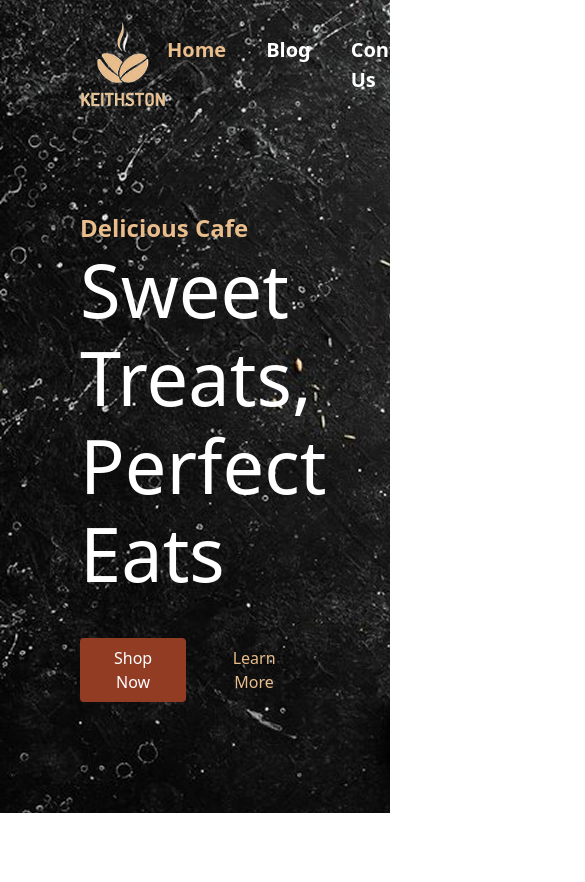
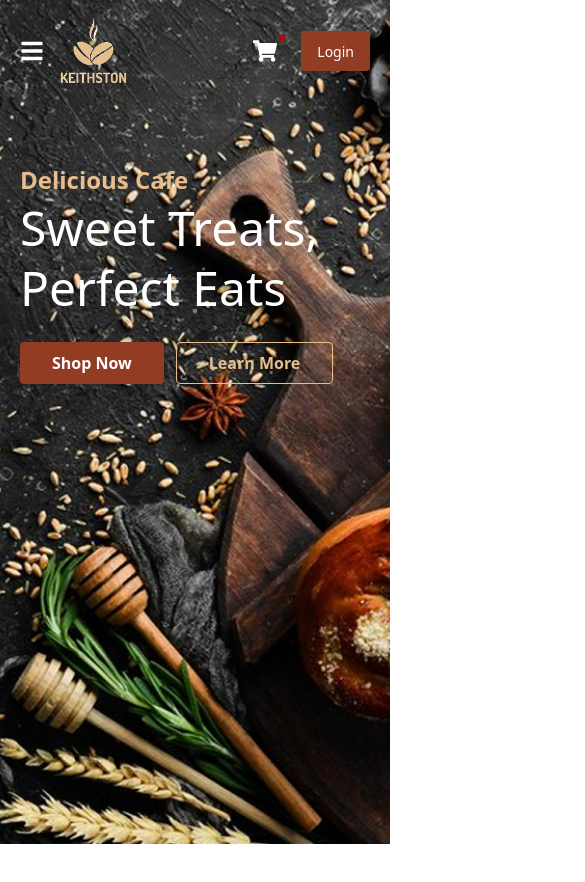
Before and after one commit to Will24300/barkery, a React (Vite) app in the folder barkery-cake/: page / in a window 390 px wide. Shown: the top 882 px of the page, 585 px wide, since content can reach past the window. Built offline with nearby package versions, Linux system fonts and the light colour scheme; a web font is replaced by a local one.

Commit message:
Modified Navbar

```diff
--- a/barkery-cake/package.json
+++ b/barkery-cake/package.json
@@ -4,7 +4,7 @@
   "version": "0.0.0",
   "type": "module",
   "scripts": {
-    "dev": "vite",
+    "dev": "vite --host",
     "build": "vite build",
     "lint": "eslint .",
     "preview": "vite preview"
--- a/barkery-cake/src/components/Navbar.jsx
+++ b/barkery-cake/src/components/Navbar.jsx
@@ -1,24 +1,65 @@
-import { useState } from "react";
+import { useState, useEffect } from "react";
 import bg from "../assets/bg.png";
 import logo from "../assets/logo.png";
-import { FaShoppingCart } from "react-icons/fa";
+import { FaShoppingCart, FaBars, FaTimes } from "react-icons/fa";
+import { Link } from "react-router-dom";
 
 export default function Navbar() {
   const [active, setActive] = useState(0);
+  const [isOpen, setIsOpen] = useState(false);
+  const [isMobile, setIsMobile] = useState(window.innerWidth < 768);
   const menus = ["Home", "Blog", "Contact Us", "Services"];
 
   const handleToggle = (index) => {
     setActive(active === index ? null : index);
+    if (isMobile) {
+      setIsOpen(false);
+    }
   };
+
+  const toggleMenu = () => {
+    setIsOpen(!isOpen);
+  };
+
+  useEffect(() => {
+    const handleResize = () => {
+      setIsMobile(window.innerWidth < 768);
+      if (window.innerWidth >= 768) {
+        setIsOpen(false);
+      }
+    };
+
+    window.addEventListener("resize", handleResize);
+    return () => window.removeEventListener("resize", handleResize);
+  }, []);
+
   return (
     <>
       <nav
-        className="h-screen bg-no-repeat  mb-10 text-white px-20 py-5"
+        className="h-screen w-full mb-10 text-white px-5 md:px-20 md:py-5 bg-cover bg-center"
         style={{ backgroundImage: `url(${bg})` }}
       >
-        <div className="flex justify-between items-center">
-          <img src={logo} alt="logo" height={99} width={87} />
-          <ul className="flex justify-center gap-10">
+        <div className="flex justify-between items-center py-4">
+          <div className="flex items-center gap-4">
+            <button
+              onClick={toggleMenu}
+              className="md:hidden text-white focus:outline-none cursor-pointer"
+              aria-label="Toggle menu"
+            >
+              {isOpen ? (
+                <FaTimes className="text-2xl" />
+              ) : (
+                <FaBars className="text-2xl" />
+              )}
+            </button>
+            <img
+              src={logo}
+              alt="logo"
+              className="h-[70px] w-auto md:h-[99px] md:w-[87px]"
+            />
+          </div>
+
+          <ul className="hidden md:flex justify-center gap-10 ">
             {menus.map((item, index) => (
               <li
                 key={index}
@@ -32,31 +73,58 @@ export default function Navbar() {
             ))}
           </ul>
 
-          <div className="flex gap-10">
-            <div className=" px-2 py-1 relative">
-              <FaShoppingCart className="text-3xl cursor-pointer" />
-              <span className=" bg-red-700 rounded h-[6px] w-[6px] absolute top-0 right-0 "></span>
+          <div className="flex items-center gap-4 md:gap-6">
+            <div className="px-2 py-1 relative">
+              <FaShoppingCart className="text-2xl md:text-3xl cursor-pointer" />
+              <span className="bg-red-700 rounded h-[6px] w-[6px] absolute top-0 right-0"></span>
             </div>
-            <button className="bg-[#933C24] font-smibold py-1 px-8 rounded cursor-pointer">
-              Login
-            </button>
+            <div className="md:flex items-center justify-between gap-2 cursor-pointer hover:text-[#E9BD8C] transition-colors text-center bg-[#933C24] px-4 py-2 rounded">
+              <Link to="/login">
+                <span className="text-sm font-medium">Login</span>
+              </Link>
             </div>
           </div>
-        <div className="mt-25">
+        </div>
+
+        <div
+          className={`md:hidden overflow-hidden transition-all duration-300 ease-in-out ${
+            isOpen ? "max-h-96" : "max-h-0"
+          }`}
+        >
+          <ul className="flex flex-col items-center gap-4 py-4 bg-[#933C24] ">
+            {menus.map((item, index) => (
+              <li
+                key={index}
+                onClick={() => handleToggle(index)}
+                className={`text-lg py-2 px-4 cursor-pointer transition-colors ${
+                  active === index
+                    ? "text-[#E9BD8C] font-semibold"
+                    : "text-white hover:text-[#E9BD8C]"
+                }`}
+                style={{ opacity: 1 }}
+              >
+                {item}
+              </li>
+            ))}
+          </ul>
+        </div>
+        <div className="flex items-center justify-start mt-15 ">
+          <div className="">
             <h2 className="text-[#E9BD8C] text-[24px] font-semibold">
               Delicious Cafe
             </h2>
-          <h1 className="text-[74px] font-sansita leading-22 mb-10">
+            <h1 className="text-[48px] md:text-[74px] font-sansita leading-tight md:leading-22   mb-6 md:mb-10">
               Sweet Treats,
               <br /> Perfect Eats
             </h1>
-          <div className=" flex gap-3">
-            <button className="bg-[#933C24] font-smibold py-2 px-8 rounded cursor-pointer">
+            <div className="flex flex-wrap gap-3">
+              <button className="bg-[#933C24] hover:bg-[#7a3220] font-semibold py-2 px-8 rounded cursor-pointer transition-colors">
                 Shop Now
               </button>
-            <button className="text-[#E9BD8C] bg-transparent font-smibold py-2 px-8 rounded cursor-pointer">
+              <button className="text-[#E9BD8C] hover:text-[#d4a97d] bg-transparent font-semibold py-2 px-8 rounded cursor-pointer border border-[#E9BD8C] hover:border-[#d4a97d] transition-colors">
                 Learn More
               </button>
+            </div>
           </div>
         </div>
       </nav>
```
Lines whose indentation alone changed are shown as unchanged.
